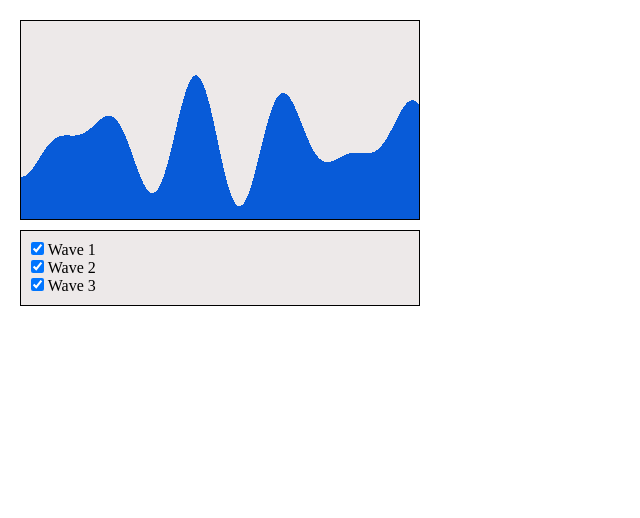
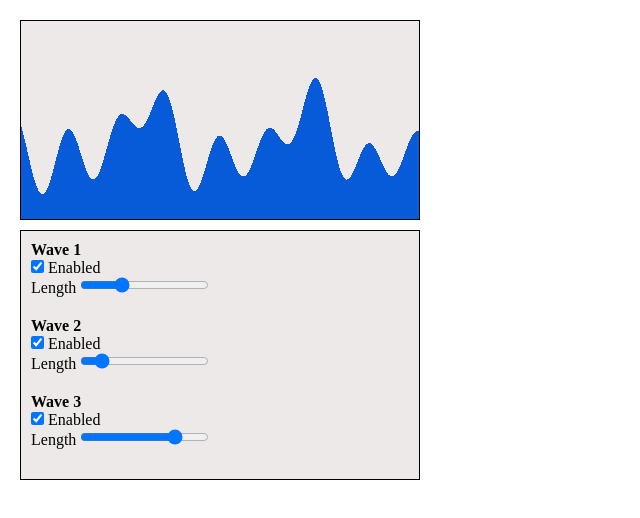
Before and after one commit to mateuszmanczak04/water-waves-simulation-with-sines, a plain HTML site: page index.html in a window 1280 px wide. Shown: the whole page, without its empty margins (0-640 px from the left). Drawn offline with Linux system fonts and the light colour scheme.

Commit message:
Waves length controls

```diff
--- a/index.css
+++ b/index.css
@@ -26,6 +26,10 @@ body {
 	padding: 10px;
 }
 
+#controls > div {
+	margin-bottom: 20px;
+}
+
 .bar {
 	background: rgb(8, 91, 216);
 	width: 1px;
--- a/index.html
+++ b/index.html
@@ -1,4 +1,4 @@
-<!DOCTYPE html>
+<!doctype html>
 <html lang="en">
 	<head>
 		<meta charset="UTF-8" />
@@ -11,16 +11,58 @@
 		<div id="core"></div>
 		<div id="controls">
 			<div>
-				<input type="checkbox" name="wave1" id="wave1" checked />
-				<label for="wave1">Wave 1</label>
+				<p><strong>Wave 1</strong></p>
+				<div>
+					<input type="checkbox" name="wave1" id="wave1" checked />
+					<label for="wave1">Enabled</label>
+				</div>
+				<div>
+					<label for="wave1-length">Length</label>
+					<input
+						type="range"
+						name="wave1-length"
+						id="wave1-length"
+						min="30"
+						max="200"
+						value="80"
+					/>
+				</div>
 			</div>
 			<div>
-				<input type="checkbox" name="wave2" id="wave2" checked />
-				<label for="wave2">Wave 2</label>
+				<p><strong>Wave 2</strong></p>
+				<div>
+					<input type="checkbox" name="wave2" id="wave2" checked />
+					<label for="wave2">Enabled</label>
+				</div>
+				<div>
+					<label for="wave2-length">Length</label>
+					<input
+						type="range"
+						name="wave2-length"
+						id="wave2-length"
+						min="30"
+						max="200"
+						value="50"
+					/>
+				</div>
 			</div>
 			<div>
-				<input type="checkbox" name="wave3" id="wave3" checked />
-				<label for="wave3">Wave 3</label>
+				<p><strong>Wave 3</strong></p>
+				<div>
+					<input type="checkbox" name="wave3" id="wave3" checked />
+					<label for="wave3">Enabled</label>
+				</div>
+				<div>
+					<label for="wave3-length">Length</label>
+					<input
+						type="range"
+						name="wave3-length"
+						id="wave3-length"
+						min="30"
+						max="200"
+						value="160"
+					/>
+				</div>
 			</div>
 		</div>
 	</body>
--- a/index.js
+++ b/index.js
@@ -37,14 +37,33 @@ const paint = (container, waves, time) => {
 
 const controls = document.querySelector('#controls');
 const wave1Checkbox = document.querySelector('#controls #wave1');
+const wave1Range = document.querySelector('#controls #wave1-length');
 const wave2Checkbox = document.querySelector('#controls #wave2');
+const wave2Range = document.querySelector('#controls #wave2-length');
 const wave3Checkbox = document.querySelector('#controls #wave3');
+const wave3Range = document.querySelector('#controls #wave3-length');
 
 wave1Checkbox.addEventListener('change', (e) => {
 	waves[0].enabled = e.target.checked;
 });
+
+wave1Range.addEventListener('input', (e) => {
+	const value = Number(event.target.value);
+	waves[0].waveLength = value;
+});
+
 wave2Checkbox.addEventListener('change', (e) => {
 	waves[1].enabled = e.target.checked;
+});
+
+wave2Range.addEventListener('input', (e) => {
+	const value = Number(event.target.value);
+	waves[1].waveLength = value;
+});
+
+wave3Range.addEventListener('input', (e) => {
+	const value = Number(event.target.value);
+	waves[2].waveLength = value;
 });
 
 wave3Checkbox.addEventListener('change', (e) => {
@@ -58,21 +77,21 @@ const height = core.clientHeight;
 // Direction: 1=right, -1=left
 const waves = [
 	{
-		waveLength: width / 4,
+		waveLength: Number(wave1Range.value),
 		amplitude: height / 4.2,
 		direction: 1,
 		speed: 3,
 		enabled: wave1Checkbox.checked,
 	},
 	{
-		waveLength: width / 3.8,
+		waveLength: Number(wave2Range.value),
 		amplitude: height / 2.7,
 		direction: 1,
 		speed: 4,
 		enabled: wave2Checkbox.checked,
 	},
 	{
-		waveLength: width / 5.3,
+		waveLength: Number(wave3Range.value),
 		amplitude: height / 2.4,
 		direction: -1,
 		speed: 5,
```
